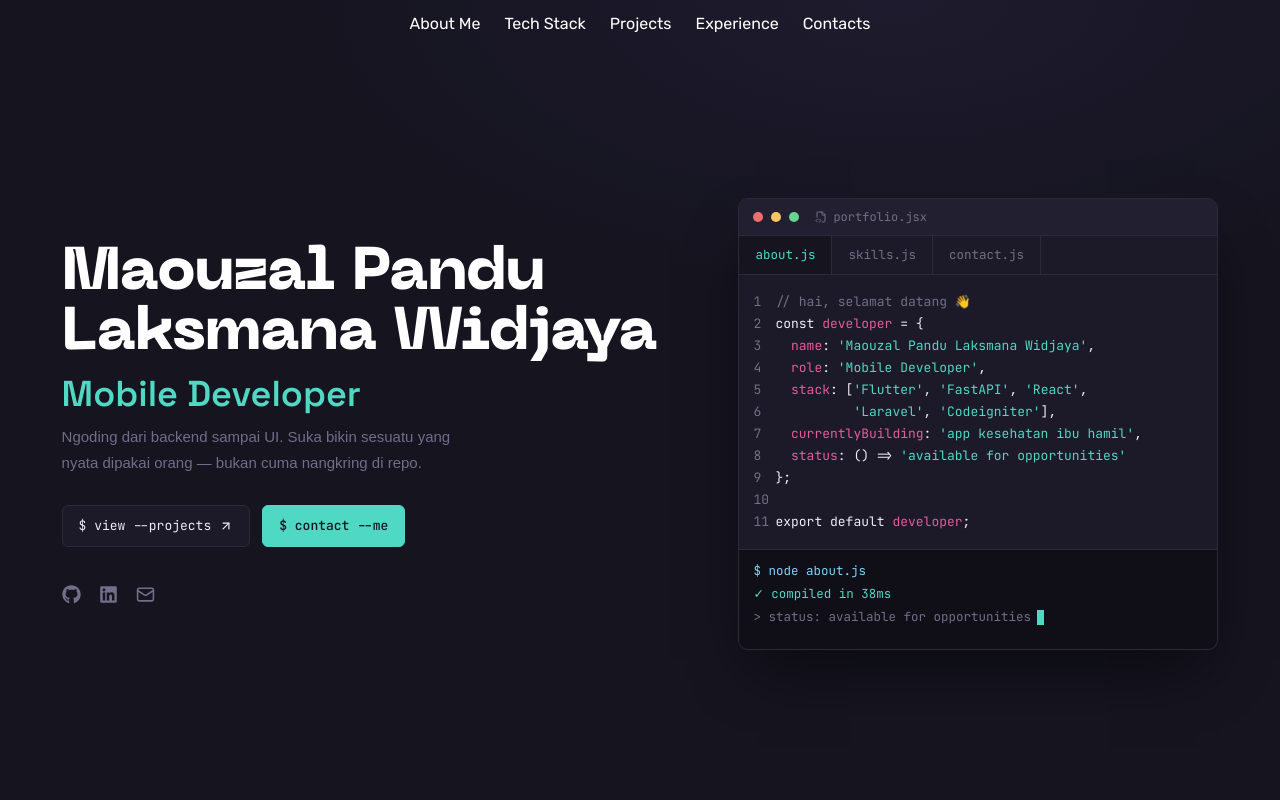
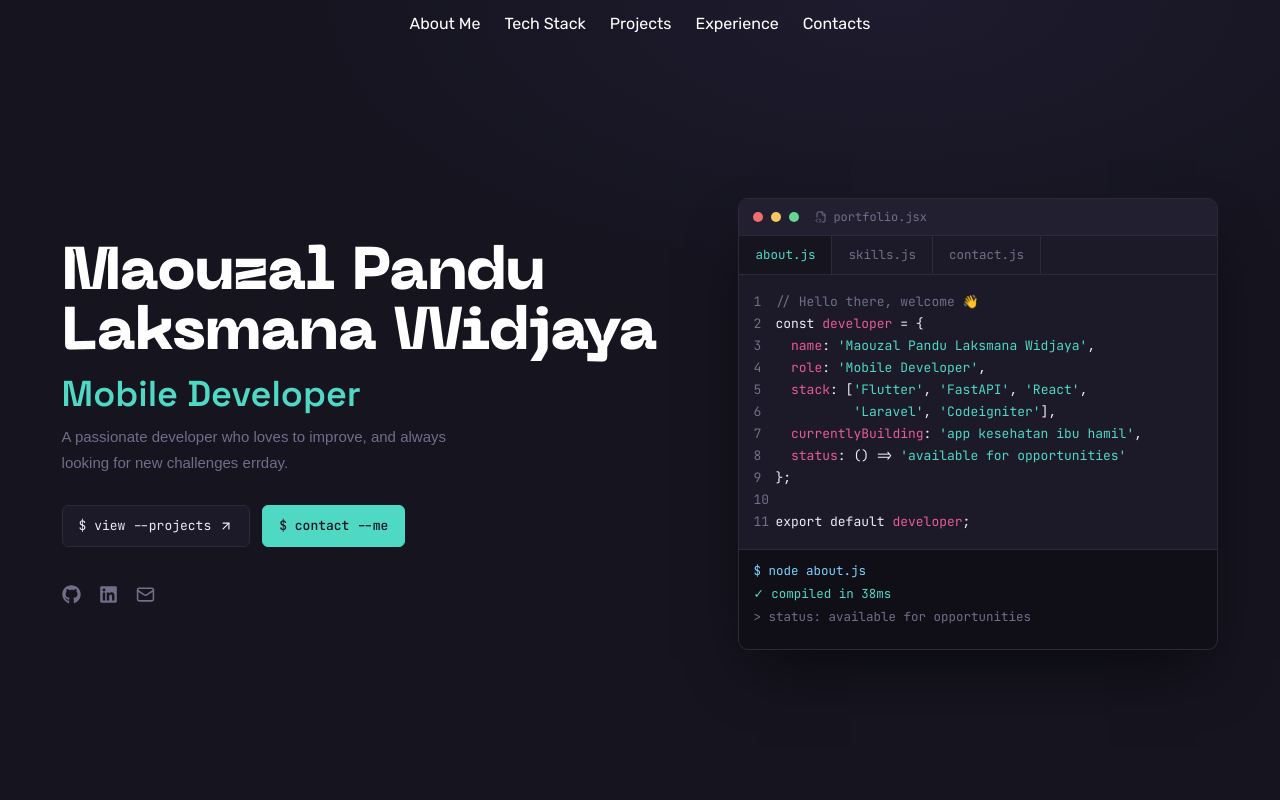
Before and after one commit to maouzal-pandu/my_portofolio, a Next.js app: page / in a window 1280 px wide. Shown: the top 800 px of the page. Built offline with nearby package versions, Linux system fonts and the light colour scheme; a web font is replaced by a local one.

Commit message:
Change desc in hero section

```diff
--- a/app/page.tsx
+++ b/app/page.tsx
@@ -3,6 +3,8 @@ import Hero from "@/components/hero";
 import AboutMe from "@/components/about-me";
 import TechStack from "@/components/tech-stack";
 import Projects from "@/components/projects";
+import Experience from "@/components/experience";
+import Contacts from "@/components/contacts";
 
 export default function Home() {
   return (
@@ -16,6 +18,10 @@ export default function Home() {
       <TechStack />
 
       <Projects />
+
+      <Experience />
+
+      <Contacts />
     </div>
   );
 }
--- a/components/hero.tsx
+++ b/components/hero.tsx
@@ -21,7 +21,7 @@ const TABS = [
     id: "about",
     label: "about.js",
     lines: [
-      [S("// hai, selamat datang 👋", "muted")],
+      [S("// Hello there, welcome 👋", "muted")],
       [S("const "), S("developer", "prop"), S(" = {")],
       [
         S("  name", "prop"),
@@ -122,7 +122,7 @@ const TABS = [
     id: "contact",
     label: "contact.js",
     lines: [
-      [S("// mari terhubung", "muted")],
+      [S("// let's connect", "muted")],
       [S("const "), S("contact", "prop"), S(" = {")],
       [
         S("  email", "prop"),
@@ -313,8 +313,8 @@ export default function Hero() {
         </p>
 
         <p className="text-[#726D89] text-center md:text-left mb-5 max-w-[420px] text-[15px] leading-[1.7]">
-          Ngoding dari backend sampai UI. Suka bikin sesuatu yang nyata dipakai
-          orang — bukan cuma nangkring di repo.
+          A passionate developer who loves to improve, and always looking for
+          new challenges errday.
         </p>
 
         {/* button */}
```
